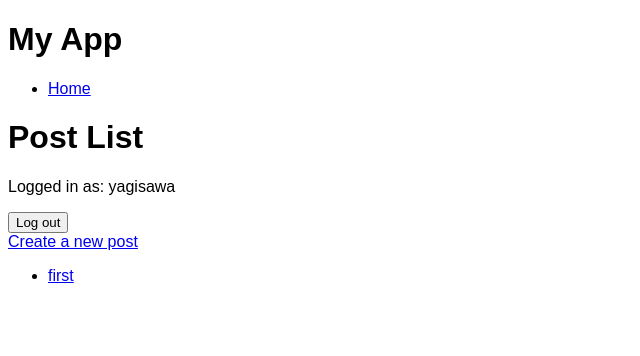
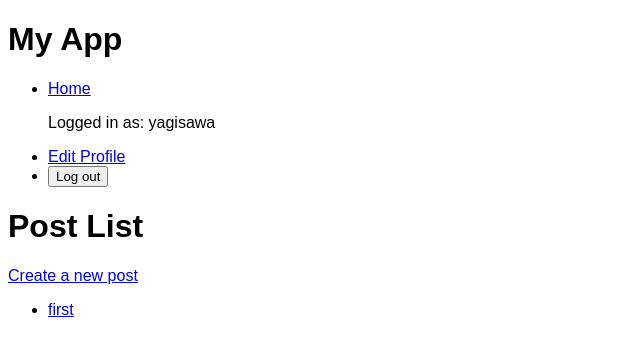
Before and after one commit to goat2130/Django-portfolio-first, a Django app: page / in a window 1280 px wide. Shown: the top 356 px of the page, without its empty margins (0-640 px from the left). Run offline with Django 4.2, Linux system fonts and the light colour scheme; a user stored in the database is signed in; data comes from the database, SQL or seed files in the repository; both versions use the stored data as it was after the commit.

Commit message:
feat: #1.31 プロフィール編集画面へのボタンを追加する

```diff
--- a/config/urls.py
+++ b/config/urls.py
@@ -2,7 +2,7 @@ from django.contrib import admin
 from django.urls import path, include
 from django.views.generic import RedirectView
 from django.contrib.auth.views import LoginView
-from myapp.views import SignUpView
+from myapp.views import SignUpView, profile
 
 urlpatterns = [
     path('admin/', admin.site.urls),
@@ -10,4 +10,5 @@ urlpatterns = [
     path('', include('myapp.urls')),
     path('accounts/login/', LoginView.as_view(), name='login'),
     path('signup/', SignUpView.as_view(), name='signup'),
+    path('profile/', profile, name='profile'),
 ]
--- a/myapp/models.py
+++ b/myapp/models.py
@@ -1,7 +1,7 @@
 from django.db import models
 from django.conf import settings
 from django.utils import timezone
-
+from django.contrib.auth.models import User
 
 
 class Post(models.Model):
@@ -31,3 +31,14 @@ class Comment(models.Model):
 
     def __str__(self):
         return self.text
+
+
+class Profile(models.Model):
+    user = models.OneToOneField(User, on_delete=models.CASCADE)
+    bio = models.TextField(max_length=500, blank=True)
+    website = models.URLField(max_length=200, blank=True)
+    location = models.CharField(max_length=100, blank=True)
+    avatar = models.ImageField(upload_to='avatars/', blank=True, null=True)
+
+    def __str__(self):
+        return self.user.username
--- a/myapp/templates/base.html
+++ b/myapp/templates/base.html
@@ -10,6 +10,19 @@
       <h1>My App</h1>
       <ul>
         <li><a href="{% url 'post_list' %}">Home</a></li>
+        {% if user.is_authenticated %}
+          <p>Logged in as: {{ user.username }}</p>
+          <li><a href="{% url 'profile' %}">Edit Profile</a></li>
+          <li>
+            <form method="post" action="{% url 'logout' %}">
+              {% csrf_token %}
+              <button type="submit">Log out</button>
+            </form>
+          </li>
+        {% else %}
+          <li><a href="{% url 'login' %}">Log in</a></li>
+          <li><a href="{% url 'signup' %}">Sign up</a></li>
+        {% endif %}
       </ul>
     </div>
     <div id="content">
--- a/myapp/templates/myapp/post_list.html
+++ b/myapp/templates/myapp/post_list.html
@@ -3,16 +3,6 @@
 
 {% block content %}
   <h1>Post List</h1>
-  {% if user.is_authenticated %}
-    <p>Logged in as: {{ user.username }}</p>
-    <form method="post" action="{% url 'logout' %}">
-      {% csrf_token %}
-      <button type="submit">Log out</button>
-    </form>
-  {% else %}
-    <a href="{% url 'login' %}">Log in</a>
-    <a href="{% url 'signup' %}">Sign up</a>
-  {% endif %}
   <a href="{% url 'post_create' %}">Create a new post</a>
   <ul>
     {% for post in posts %}
--- a/myapp/views.py
+++ b/myapp/views.py
@@ -1,17 +1,14 @@
 from django.shortcuts import render, redirect, get_object_or_404
-from .models import Post
-from .forms import PostForm
+from .models import Post, Profile
+from .forms import PostForm, ProfileForm, SignUpForm, CommentForm
 from django.contrib.auth.decorators import login_required
 from django.views.decorators.http import require_POST
 from django.contrib.auth.forms import UserCreationForm
-from django.urls import reverse_lazy
+from django.urls import reverse_lazy, reverse
 from django.views import generic
-from .forms import SignUpForm
 from django.contrib.auth import login
-from .forms import CommentForm
 from django.utils import timezone
 from django_comments.models import Comment
-from django.urls import reverse
 
 
 
@@ -126,3 +123,21 @@ def add_comment_to_post(request, pk):
     else:
         form = CommentForm()
     return render(request, 'myapp/add_comment_to_post.html', {'form': form, 'post': post})
+
+# profile_function
+def profile(request):
+    profile = Profile.objects.get(user=request.user)
+
+    if request.method == 'POST':
+        form = ProfileForm(request.POST, request.FILES, instance=profile)
+        if form.is_valid():
+            form.save()
+            return redirect('profile')
+    else:
+        form = ProfileForm(instance=profile)
+
+    context = {
+        'form': form,
+        'profile': profile
+    }
+    return render(request, 'profile.html', context)
```
Also changed, not shown: myapp/forms.py (+7 -1 lines), myapp/templates/ profiles/profile.html (added, +16 -0 lines), db.sqlite3.
